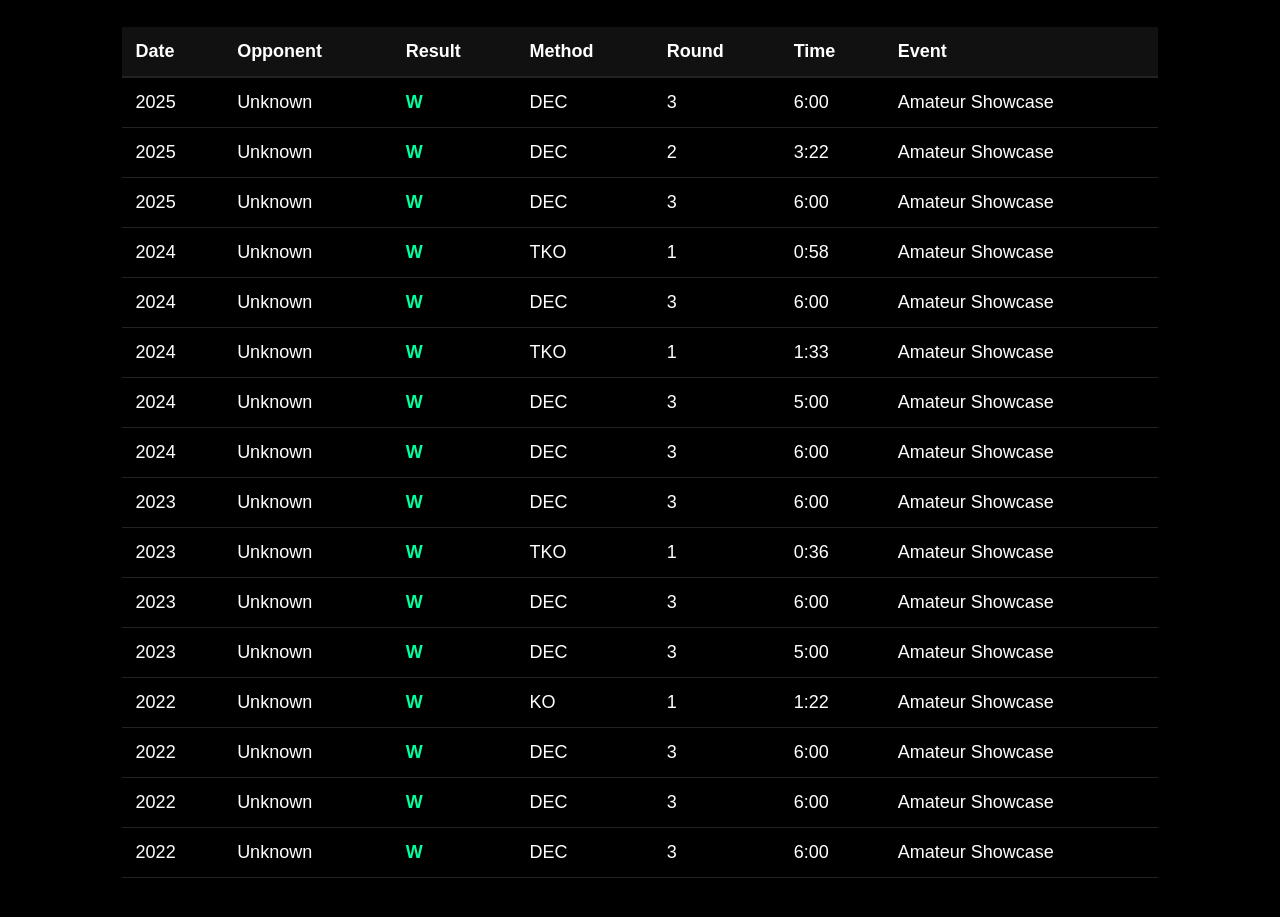
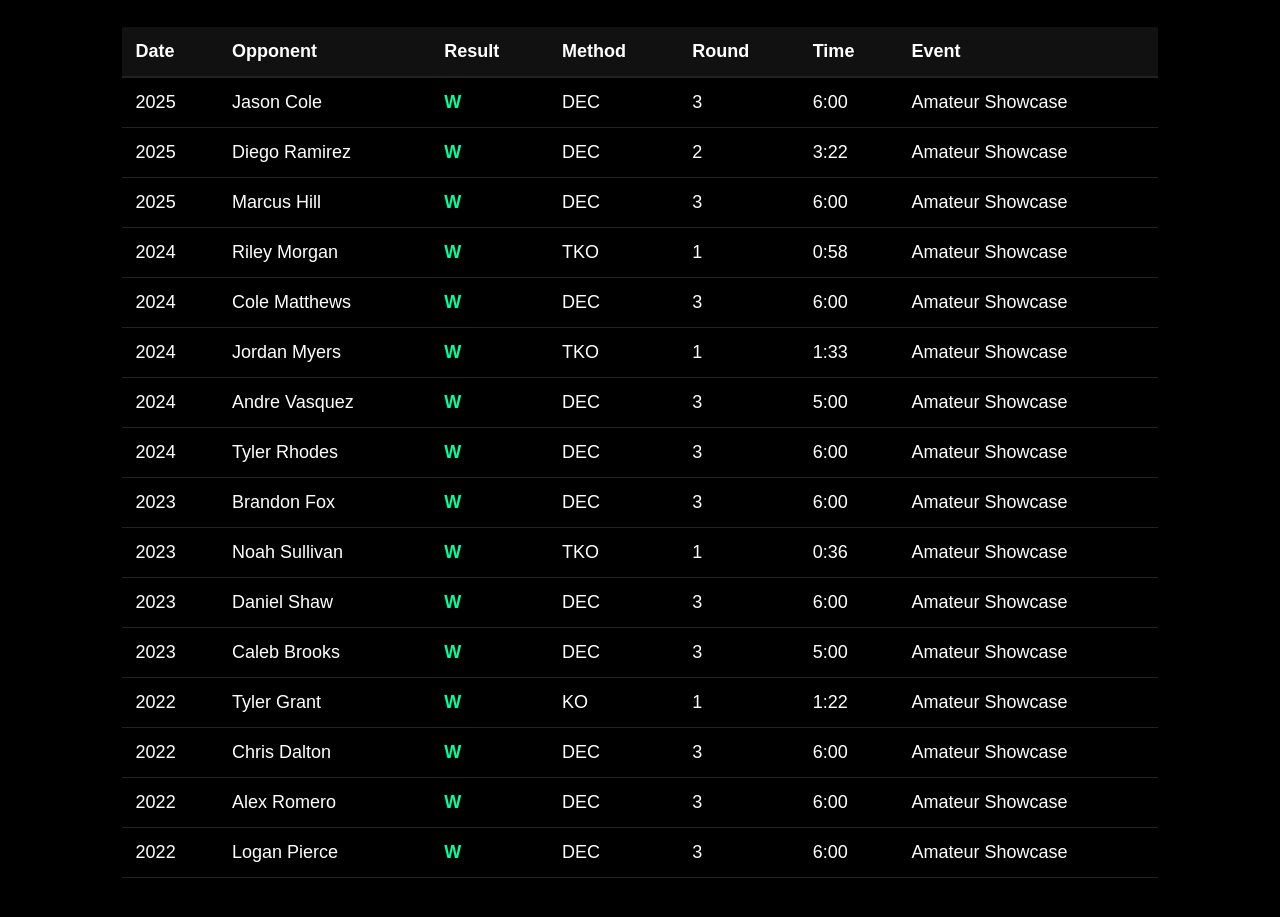
Before and after one commit to tiktoksklf/BFC, a plain HTML site: page anthonylogalbo.html in a window 1280 px wide. Shown: the part 1061-1978 px from the top of the page. Drawn offline with nearby package versions, Linux system fonts and the light colour scheme.

Commit message:
Update anthonylogalbo.html

```diff
--- a/anthonylogalbo.html
+++ b/anthonylogalbo.html
@@ -428,22 +428,23 @@ footer p {
 
         <tbody>
             <!-- 16 Wins Generated -->
-            <tr><td>2025</td><td>Unknown</td><td class="win">W</td><td>DEC</td><td>3</td><td>6:00</td><td>Amateur Showcase</td></tr>
-            <tr><td>2025</td><td>Unknown</td><td class="win">W</td><td>DEC</td><td>2</td><td>3:22</td><td>Amateur Showcase</td></tr>
-            <tr><td>2025</td><td>Unknown</td><td class="win">W</td><td>DEC</td><td>3</td><td>6:00</td><td>Amateur Showcase</td></tr>
-            <tr><td>2024</td><td>Unknown</td><td class="win">W</td><td>TKO</td><td>1</td><td>0:58</td><td>Amateur Showcase</td></tr>
-            <tr><td>2024</td><td>Unknown</td><td class="win">W</td><td>DEC</td><td>3</td><td>6:00</td><td>Amateur Showcase</td></tr>
-            <tr><td>2024</td><td>Unknown</td><td class="win">W</td><td>TKO</td><td>1</td><td>1:33</td><td>Amateur Showcase</td></tr>
-            <tr><td>2024</td><td>Unknown</td><td class="win">W</td><td>DEC</td><td>3</td><td>5:00</td><td>Amateur Showcase</td></tr>
-            <tr><td>2024</td><td>Unknown</td><td class="win">W</td><td>DEC</td><td>3</td><td>6:00</td><td>Amateur Showcase</td></tr>
-            <tr><td>2023</td><td>Unknown</td><td class="win">W</td><td>DEC</td><td>3</td><td>6:00</td><td>Amateur Showcase</td></tr>
-            <tr><td>2023</td><td>Unknown</td><td class="win">W</td><td>TKO</td><td>1</td><td>0:36</td><td>Amateur Showcase</td></tr>
-            <tr><td>2023</td><td>Unknown</td><td class="win">W</td><td>DEC</td><td>3</td><td>6:00</td><td>Amateur Showcase</td></tr>
-            <tr><td>2023</td><td>Unknown</td><td class="win">W</td><td>DEC</td><td>3</td><td>5:00</td><td>Amateur Showcase</td></tr>
-            <tr><td>2022</td><td>Unknown</td><td class="win">W</td><td>KO</td><td>1</td><td>1:22</td><td>Amateur Showcase</td></tr>
-            <tr><td>2022</td><td>Unknown</td><td class="win">W</td><td>DEC</td><td>3</td><td>6:00</td><td>Amateur Showcase</td></tr>
-            <tr><td>2022</td><td>Unknown</td><td class="win">W</td><td>DEC</td><td>3</td><td>6:00</td><td>Amateur Showcase</td></tr>
-            <tr><td>2022</td><td>Unknown</td><td class="win">W</td><td>DEC</td><td>3</td><td>6:00</td><td>Amateur Showcase</td></tr>
+           <tr><td>2025</td><td>Jason Cole</td><td class="win">W</td><td>DEC</td><td>3</td><td>6:00</td><td>Amateur Showcase</td></tr>
+<tr><td>2025</td><td>Diego Ramirez</td><td class="win">W</td><td>DEC</td><td>2</td><td>3:22</td><td>Amateur Showcase</td></tr>
+<tr><td>2025</td><td>Marcus Hill</td><td class="win">W</td><td>DEC</td><td>3</td><td>6:00</td><td>Amateur Showcase</td></tr>
+<tr><td>2024</td><td>Riley Morgan</td><td class="win">W</td><td>TKO</td><td>1</td><td>0:58</td><td>Amateur Showcase</td></tr>
+<tr><td>2024</td><td>Cole Matthews</td><td class="win">W</td><td>DEC</td><td>3</td><td>6:00</td><td>Amateur Showcase</td></tr>
+<tr><td>2024</td><td>Jordan Myers</td><td class="win">W</td><td>TKO</td><td>1</td><td>1:33</td><td>Amateur Showcase</td></tr>
+<tr><td>2024</td><td>Andre Vasquez</td><td class="win">W</td><td>DEC</td><td>3</td><td>5:00</td><td>Amateur Showcase</td></tr>
+<tr><td>2024</td><td>Tyler Rhodes</td><td class="win">W</td><td>DEC</td><td>3</td><td>6:00</td><td>Amateur Showcase</td></tr>
+<tr><td>2023</td><td>Brandon Fox</td><td class="win">W</td><td>DEC</td><td>3</td><td>6:00</td><td>Amateur Showcase</td></tr>
+<tr><td>2023</td><td>Noah Sullivan</td><td class="win">W</td><td>TKO</td><td>1</td><td>0:36</td><td>Amateur Showcase</td></tr>
+<tr><td>2023</td><td>Daniel Shaw</td><td class="win">W</td><td>DEC</td><td>3</td><td>6:00</td><td>Amateur Showcase</td></tr>
+<tr><td>2023</td><td>Caleb Brooks</td><td class="win">W</td><td>DEC</td><td>3</td><td>5:00</td><td>Amateur Showcase</td></tr>
+<tr><td>2022</td><td>Tyler Grant</td><td class="win">W</td><td>KO</td><td>1</td><td>1:22</td><td>Amateur Showcase</td></tr>
+<tr><td>2022</td><td>Chris Dalton</td><td class="win">W</td><td>DEC</td><td>3</td><td>6:00</td><td>Amateur Showcase</td></tr>
+<tr><td>2022</td><td>Alex Romero</td><td class="win">W</td><td>DEC</td><td>3</td><td>6:00</td><td>Amateur Showcase</td></tr>
+<tr><td>2022</td><td>Logan Pierce</td><td class="win">W</td><td>DEC</td><td>3</td><td>6:00</td><td>Amateur Showcase</td></tr>
+
         </tbody>
     </table>
 </div>
```
